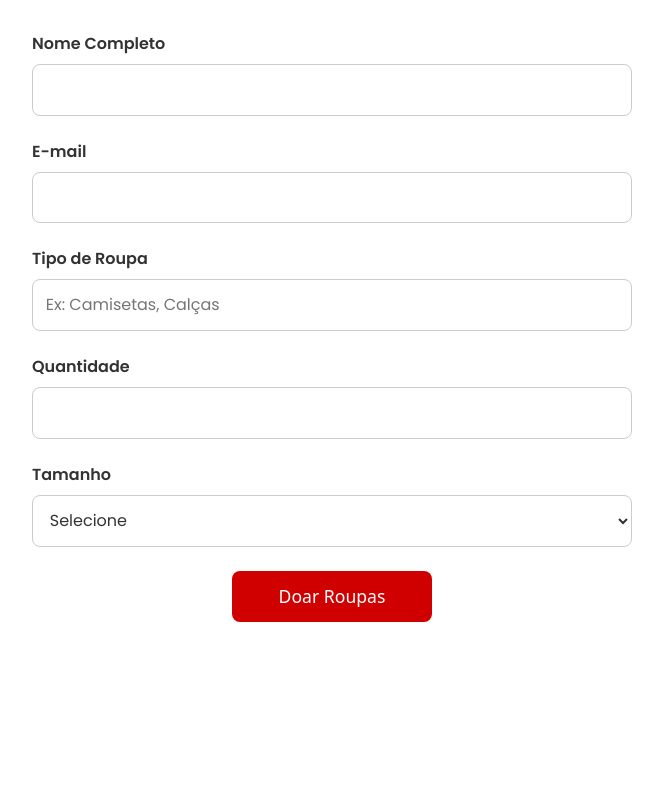
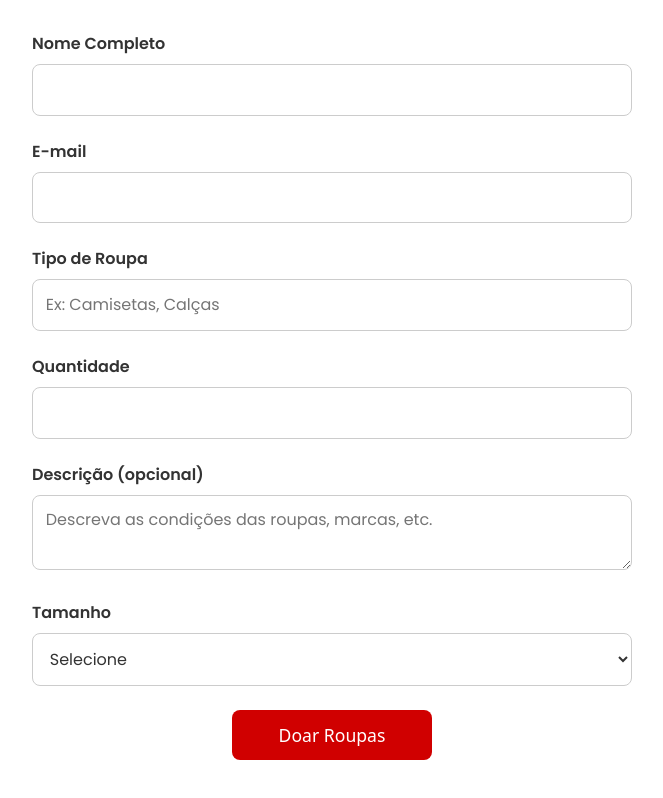
Before and after one commit to Bernardo-Hack/Grupo-Periferico, a React (Vite) app: page /doacao-roupas in a window 1280 px wide. Shown: the part 1176-1974 px from the top of the page, without its empty margins (308-971 px from the left). Before the commit the page ends 1846 px from the top, so only its background shows below. Built offline with nearby package versions, Linux system fonts and the light colour scheme; no server answers.

Commit message:
,description

```diff
--- a/src/pages/donations/clothes.tsx
+++ b/src/pages/donations/clothes.tsx
@@ -21,6 +21,7 @@ const Clothes: React.FC = () => {
     const donationType = (document.getElementById('donationType') as HTMLInputElement)?.value;
     const donationQuantity = (document.getElementById('donationQuantity') as HTMLInputElement)?.value;
     const donationSize = (document.getElementById('donationSize') as HTMLInputElement)?.value;
+    const description = (document.getElementById('donationDescription') as HTMLInputElement)?.value;
 
     if (!donationName || !donationEmail || !donationType || !donationQuantity || !donationSize) {
       return Swal.fire('Erro', 'Preencha todos os campos.', 'error');
@@ -60,7 +61,8 @@ const Clothes: React.FC = () => {
           email: donationEmail,
           quantidade: donationQuantity,
           tipo: donationType,
-          tamanho: donationSize
+          tamanho: donationSize,
+          descrição: description,
         })
       });
 
@@ -185,6 +187,14 @@ const Clothes: React.FC = () => {
                 min="1"
               />
             </div>
+            <div className='form-group'>
+              <label htmlFor="descricao">Descrição (opcional)</label>
+              <textarea
+                id="donationDescription"
+                name="donationDescription"
+                placeholder="Descreva as condições das roupas, marcas, etc."
+              ></textarea>
+            </div>
 
             <div className="form-group">
               <label htmlFor="tamanho">Tamanho</label>
```
Also changed, not shown: src/backend/functions/doacaoFunc.ts (+4 -4 lines).
